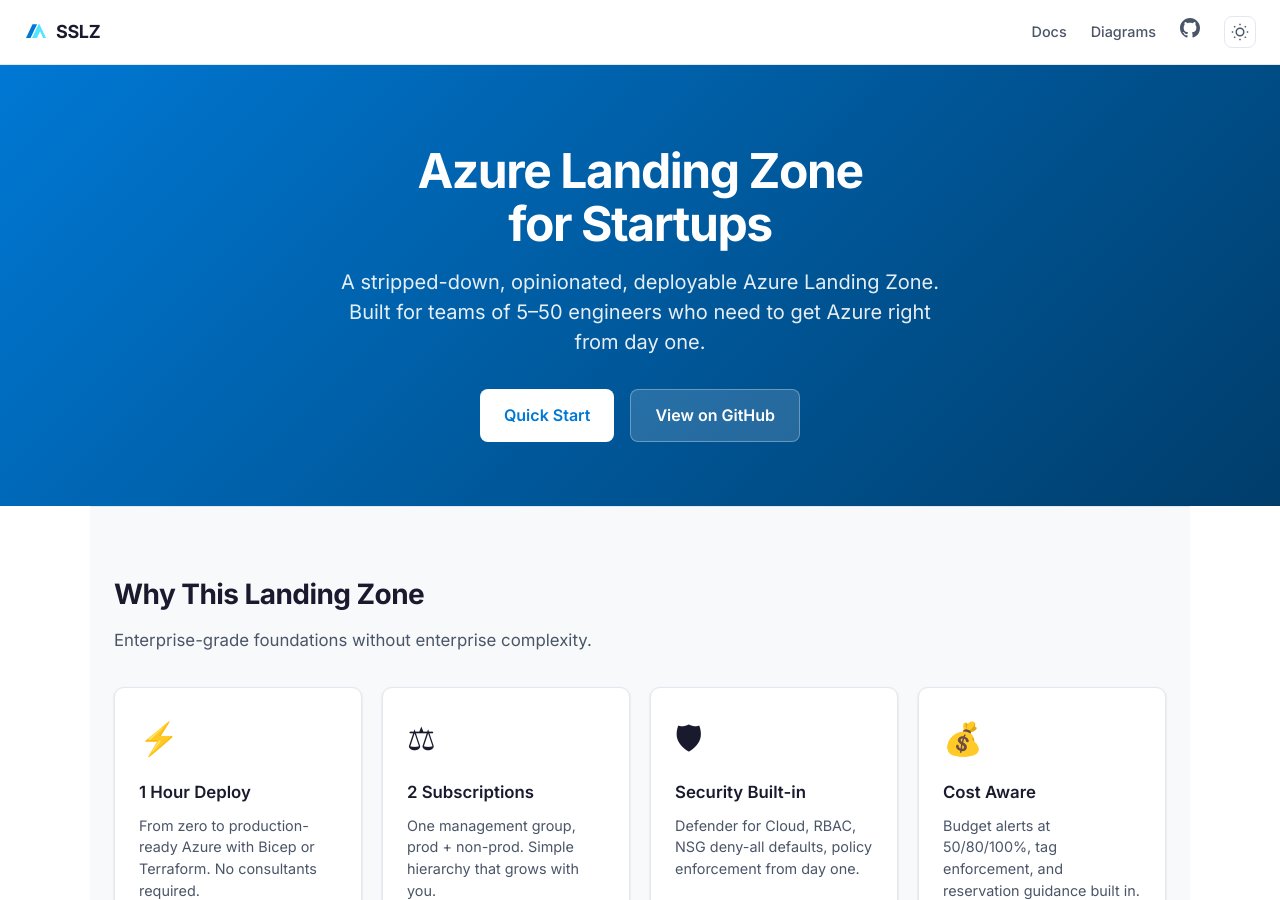
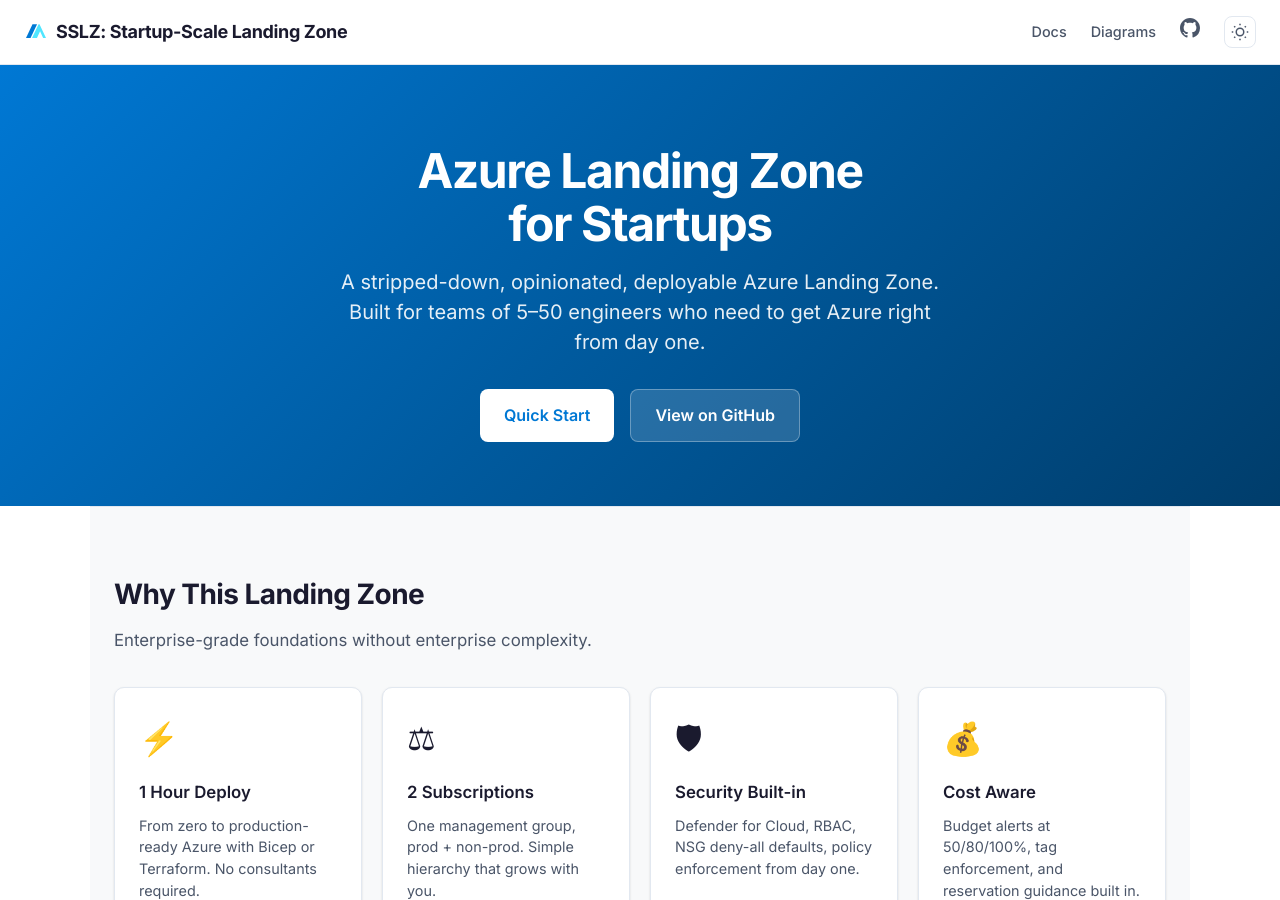
Before and after one commit to ricmmartins/sslz, a Jekyll site: the page built from index.md, in a window 1280 px wide and 900 px high. Built offline with Jekyll 4.4.1, drawn with Linux system fonts in a browser that asks for light colours.

Commit message:
Update header logo text to full project name

```diff
--- a/_includes/header.html
+++ b/_includes/header.html
@@ -5,7 +5,7 @@
         <path d="M13.05 4.24L6.56 18.05H2L8.49 4.24H13.05Z" fill="#0078D4"/>
         <path d="M14.55 4.24L8.06 18.05H12.97L16.06 11.14L19.15 18.05H22L15.51 4.24H14.55Z" fill="#50E6FF"/>
       </svg>
-      <span>SSLZ</span>
+      <span>SSLZ: Startup-Scale Landing Zone</span>
     </a>
 
     <nav class="header-nav">
```
